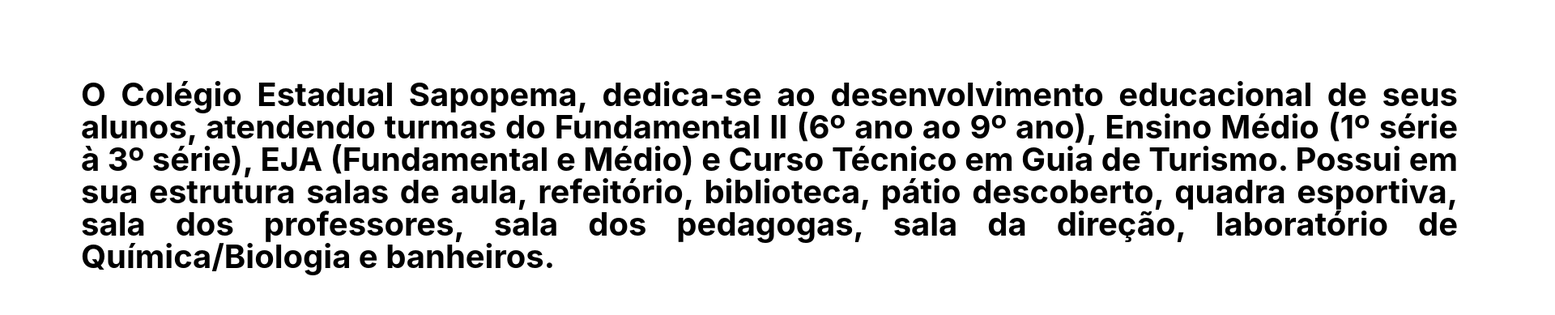
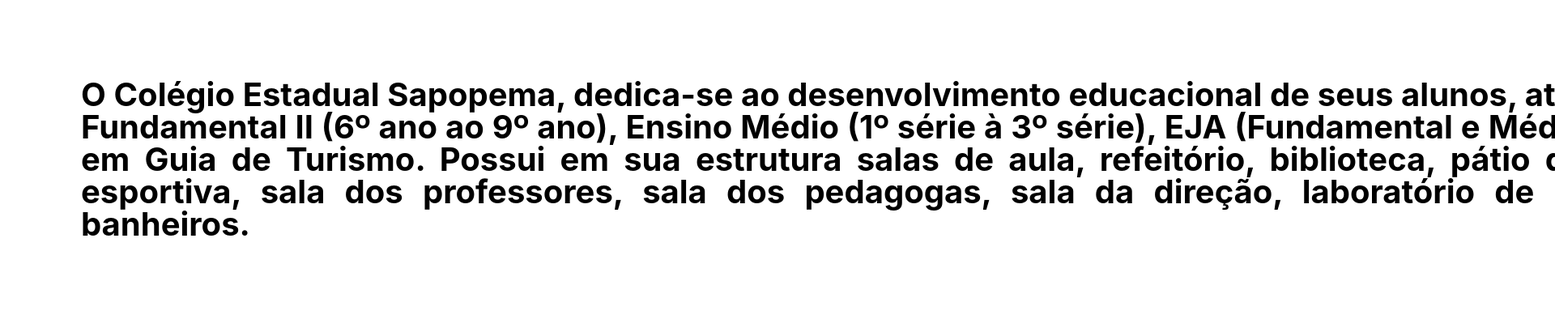
Before and after one commit to AXITERE/nossaescola, a plain HTML site: page index.html in a window 1280 px wide. Shown: the part 411-800 px from the top of the page at 81% size, 1920 px wide, since content can reach past the window. Drawn offline with Linux system fonts and the light colour scheme.

Commit message:
Update style.css

```diff
--- a/style.css
+++ b/style.css
@@ -43,7 +43,7 @@
    font-size: 40px;
    text-align: justify;
    margin: 100px;
-   width: 1700px;
+   width: 2200px;
    height: 200px;
    }
    .estrutura {
```
